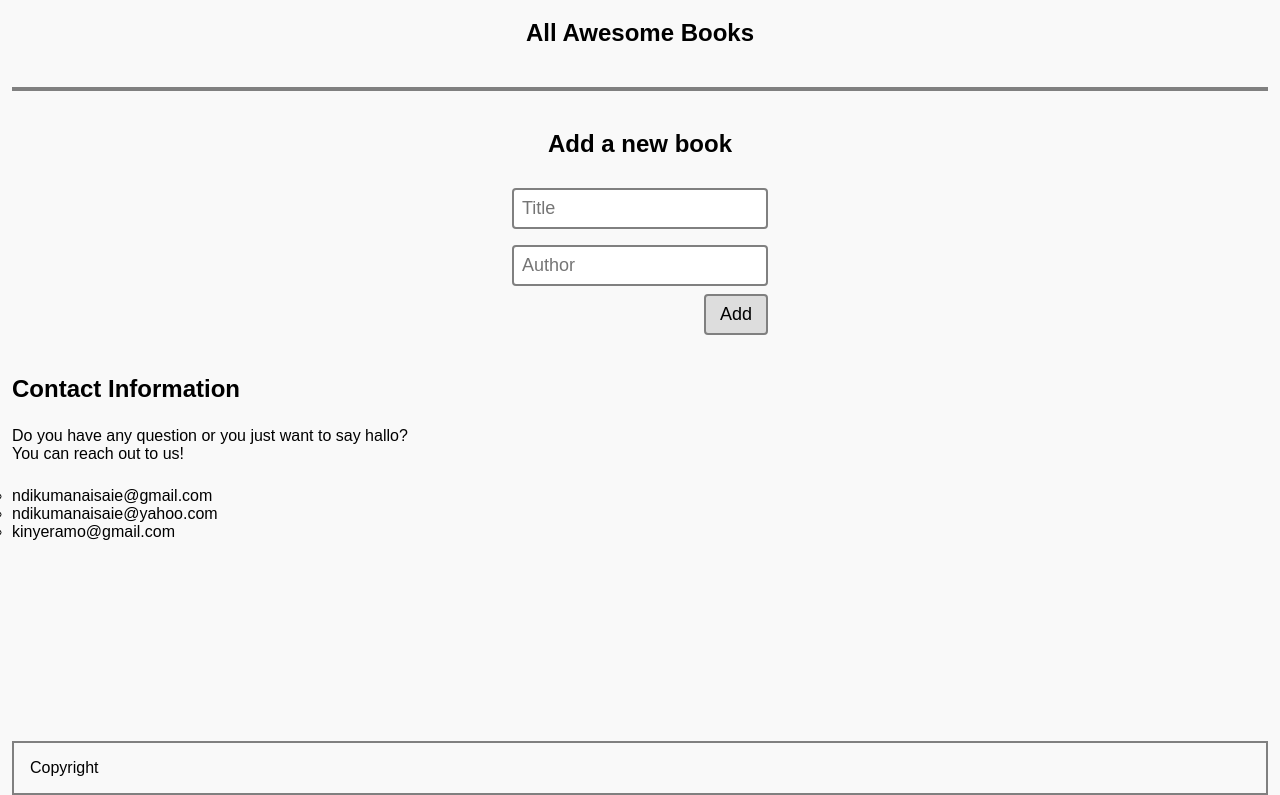
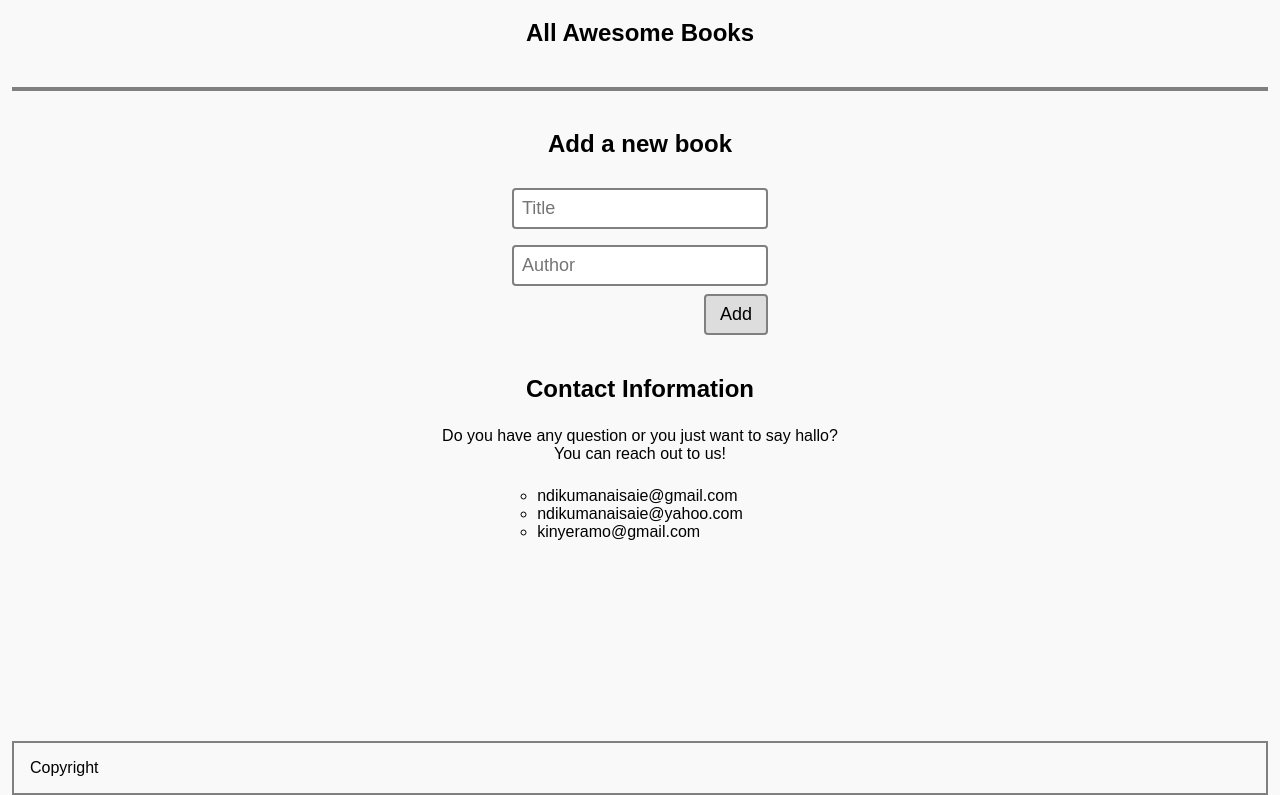
Before and after one commit to ndikumanaisaie/awesome-books, a website with bundled scripts: page index.html in a window 1280 px wide. Shown: the part 67-862 px from the top of the page. Built offline with nearby package versions, Linux system fonts and the light colour scheme; a script that the page names is missing.

Commit message:
Add styling for contact section

```diff
--- a/modules/index.js
+++ b/modules/index.js
@@ -1,3 +1,4 @@
+/* eslint-disable linebreak-style */
 import Books from './utilityClass.js';
 import navigation from './navMenu.js';
 import luxon from './time.js';
--- a/styles/index.css
+++ b/styles/index.css
@@ -191,9 +191,11 @@ input [type=text] {
 }
 
 .contact-section {
+  display: flex;
   flex-direction: column;
   align-items: center;
   margin: 40px 12px;
+  justify-content: center;
 }
 
 footer {
```
